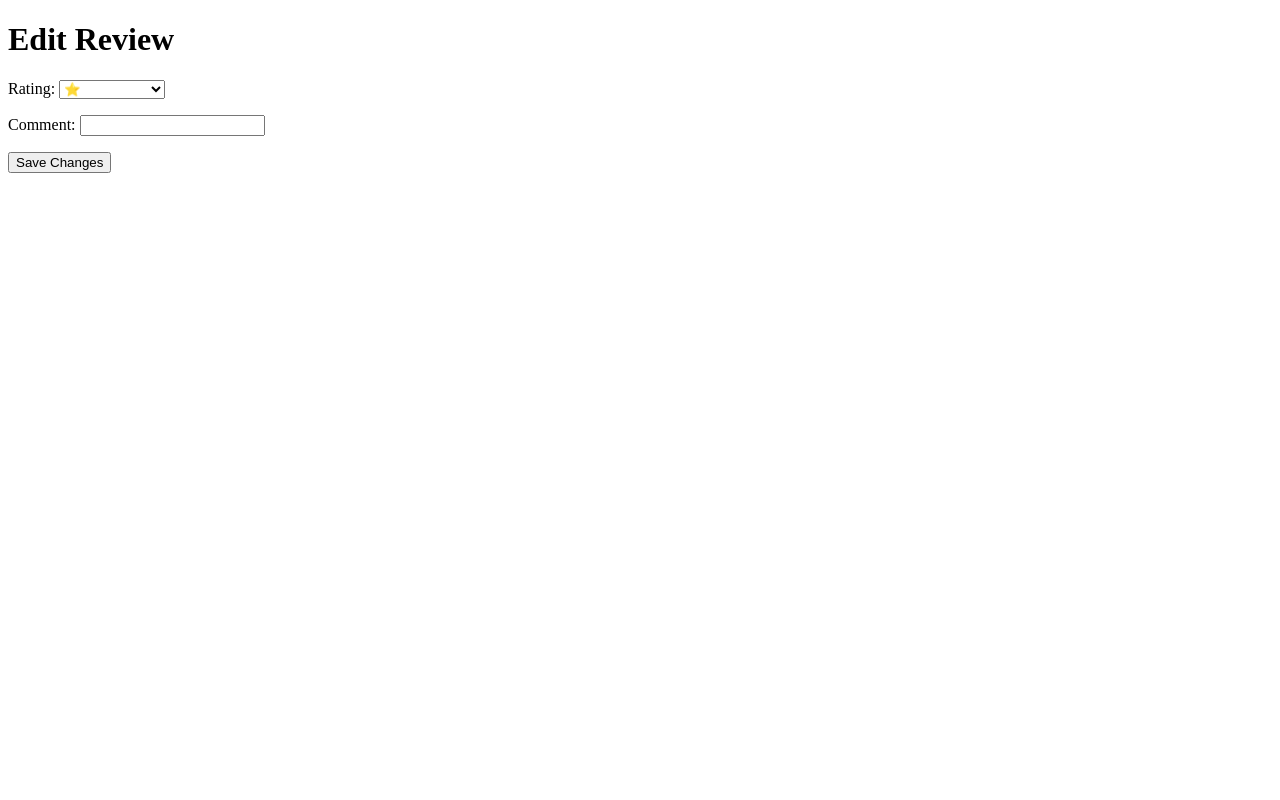
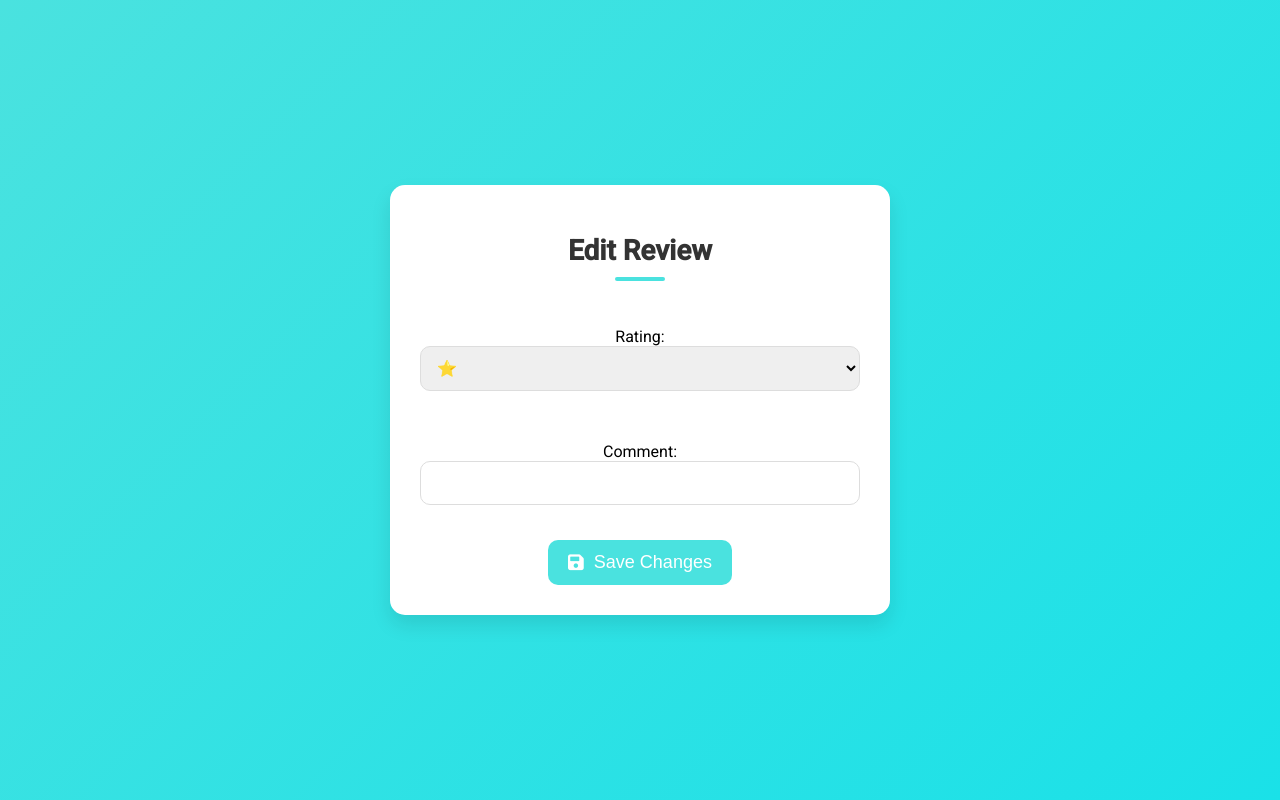
Before and after one commit to Ramos-GS/Review-Master, a Django app: template core/movies/templates/edit_review.html in a window 1280 px wide. Run offline with Django 5.2, Linux system fonts and the light colour scheme; the template is opened without the code that fills it: values that come from a table or form of the project are taken from there, others are empty.

Commit message:
feat(templates): update edit_review.html template
Modified the 'edit_review.html' template located in the 'movies/templates/' directory to enhance the user experience on the review editing page. The updates include improvements to the layout, design, and functionality, making it easier for users to edit and interact with their reviews.

The changes include:
- Refining the layout of the review editing page for better readability and navigation.
- Updating the styling to align with the overall design language of the application.
- Enhancing the display of review information to provide a more engaging and informative user experience.

These updates contribute to a more user-friendly and visually appealing review editing page, improving the overall editing experience for users.

```diff
--- a/core/movies/templates/edit_review.html
+++ b/core/movies/templates/edit_review.html
@@ -2,13 +2,107 @@
 <html>
 <head>
     <title>Edit Review</title>
+    <style>
+        @import url('https://fonts.googleapis.com/css2?family=Roboto:wght@400;500&display=swap');
+        @import url('https://cdnjs.cloudflare.com/ajax/libs/font-awesome/6.0.0-beta3/css/all.min.css');
+
+        body {
+            font-family: 'Roboto', sans-serif;
+            background: linear-gradient(135deg, #4ae2df, #1ae1e8);
+            display: flex;
+            justify-content: center;
+            align-items: center;
+            height: 100vh;
+            margin: 0;
+            padding: 20px;
+            box-sizing: border-box;
+        }
+        .container {
+            background-color: #ffffff;
+            padding: 30px;
+            border-radius: 15px;
+            box-shadow: 0 10px 20px rgba(0, 0, 0, 0.1);
+            width: 100%;
+            max-width: 500px;
+            text-align: center;
+            transition: transform 0.3s ease, box-shadow 0.3s ease;
+            box-sizing: border-box;
+        }
+        .container:hover {
+            transform: translateY(-10px);
+            box-shadow: 0 20px 40px rgba(0, 0, 0, 0.2);
+        }
+        h1 {
+            font-size: 28px;
+            color: #333333;
+            margin-bottom: 30px;
+            position: relative;
+        }
+        h1::after {
+            content: '';
+            width: 50px;
+            height: 4px;
+            background-color: #4ae2df;
+            display: block;
+            margin: 10px auto 0;
+            border-radius: 2px;
+        }
+        form {
+            display: flex;
+            flex-direction: column;
+            align-items: center;
+        }
+        form p {
+            width: 100%;
+            margin-bottom: 20px;
+        }
+        form input, form textarea, form select {
+            width: 100%;
+            padding: 12px;
+            margin-bottom: 15px;
+            border: 1px solid #dddddd;
+            border-radius: 10px;
+            font-size: 16px;
+            transition: border-color 0.3s ease, box-shadow 0.3s ease;
+            box-sizing: border-box;
+        }
+        form input:focus, form textarea:focus, form select:focus {
+            border-color: #4ae2df;
+            outline: none;
+            box-shadow: 0 0 10px rgba(81, 134, 133, 0.2);
+        }
+        button {
+            padding: 12px 20px;
+            background-color: #4ae2df;
+            border: none;
+            border-radius: 10px;
+            color: #ffffff;
+            font-size: 18px;
+            cursor: pointer;
+            transition: background-color 0.3s ease, transform 0.3s ease;
+            display: flex;
+            align-items: center;
+            justify-content: center;
+        }
+        button:hover {
+            background-color: #2dbbc0;
+            transform: scale(1.05);
+        }
+        button i {
+            margin-right: 10px;
+        }
+    </style>
 </head>
 <body>
-    <h1>Edit Review</h1>
-    <form method="post">
-        {% csrf_token %}
-        {{ form.as_p }}
-        <button type="submit">Save Changes</button>
-    </form>
+    <div class="container">
+        <h1>Edit Review</h1>
+        <form method="post">
+            {% csrf_token %}
+            {{ form.as_p }}
+            <button type="submit">
+                <i class="fas fa-save"></i> Save Changes
+            </button>
+        </form>
+    </div>
 </body>
 </html>
```
